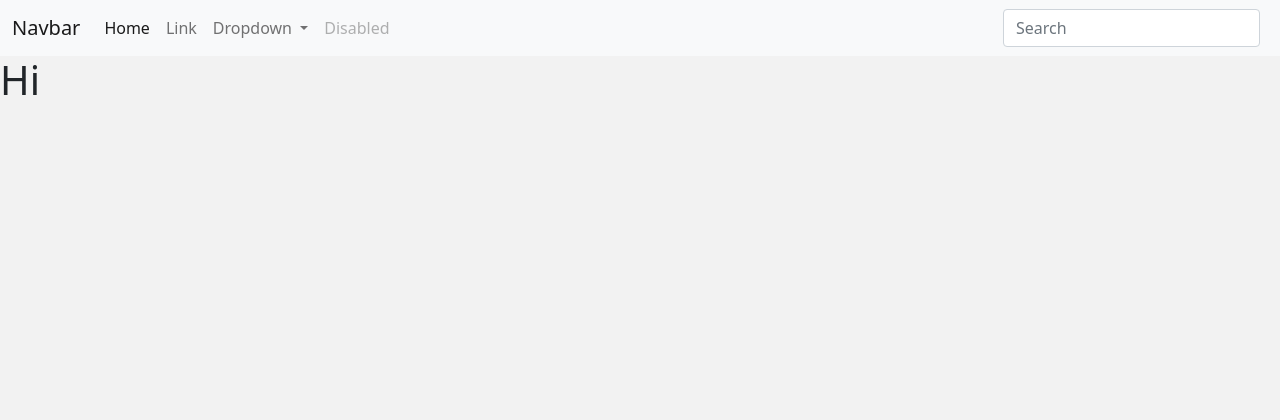
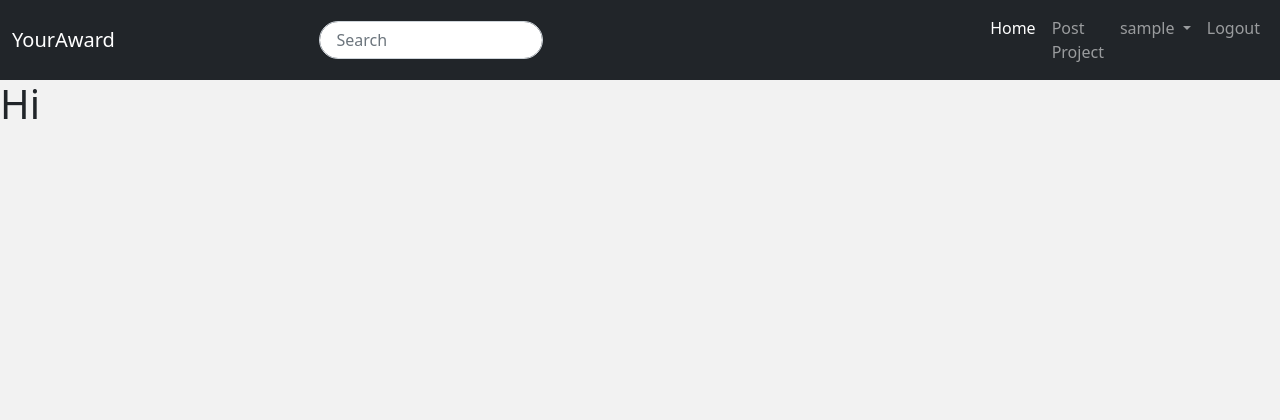
Before and after one commit to AdnanK1/quickchat, a Django app: page / in a window 1280 px wide. Shown: the top 420 px of the page. Run offline with Django 4.2, Linux system fonts and the light colour scheme; the visitor is signed in with stand-in values (Sample User, id 1); some libraries are stand-ins or nearby versions.

Commit message:
Base/templates/snippet:updated the navbar

```diff
--- a/base/templates/snippet/navbar.html
+++ b/base/templates/snippet/navbar.html
@@ -1,35 +1,37 @@
-<nav class="navbar navbar-expand-lg navbar-light bg-light">
+<nav class="navbar navbar-expand-lg navbar-dark bg-dark">
   <div class="container-fluid">
-      <a class="navbar-brand" href="#">Navbar</a>
+    <a class="navbar-brand" href="#">
+      YourAward
+    </a>
     <button class="navbar-toggler" type="button" data-bs-toggle="collapse" data-bs-target="#navbarSupportedContent" aria-controls="navbarSupportedContent" aria-expanded="false" aria-label="Toggle navigation">
       <span class="navbar-toggler-icon"></span>
     </button>
-      <div class="collapse navbar-collapse" id="navbarSupportedContent">
+    <form class="d-flex" action="{% url 'home' %}" method="GET" style="margin-left: 15%;">
+      <input class="form-control" type="search" name="q" placeholder=" Search" aria-label="Search" style="border-radius: 2cm; ">
+    </form>
+    <div class="collapse navbar-collapse" id="navbarSupportedContent" style="margin-left: 35%;">
       <ul class="navbar-nav me-auto mb-2 mb-lg-0">
         <li class="nav-item">
-            <a class="nav-link active" aria-current="page" href="#">Home</a>
+          <a class="nav-link active" aria-current="page" href="{% url 'home' %}"><i class="fa-solid fa-house"></i> Home</a>
         </li>
         <li class="nav-item">
-            <a class="nav-link" href="#">Link</a>
+          <a class="nav-link"aria-current="page" href="#"><i class="fa-solid fa-square-plus"></i> Post Project</a>
         </li>
         <li class="nav-item dropdown">
           <a class="nav-link dropdown-toggle" href="#" id="navbarDropdown" role="button" data-bs-toggle="dropdown" aria-expanded="false">
-              Dropdown
+            <i class="fa-solid fa-user-astronaut"></i> {{request.user}}
           </a>
           <ul class="dropdown-menu" aria-labelledby="navbarDropdown">
-              <li><a class="dropdown-item" href="#">Action</a></li>
-              <li><a class="dropdown-item" href="#">Another action</a></li>
-              <li><hr class="dropdown-divider"></li>
-              <li><a class="dropdown-item" href="#">Something else here</a></li>
+            <li><a class="dropdown-item" href="#">View Profile</a></li>
+            <li><a class="dropdown-item" href="#">Create Profile</a></li>
           </ul>
         </li>
         <li class="nav-item">
-            <a class="nav-link disabled">Disabled</a>
+            <a class="nav-link" href="{% url 'logout' %}"><i class="fa-solid fa-arrow-right-from-bracket"></i> Logout</a>
         </li>
+
       </ul>
-        <form class="d-flex" action="{% url 'home' %}" method="GET">
-            <input class="form-control me-2" type="search" name="q" placeholder="Search" aria-label="Search"/>
-          </form>
+
     </div>
   </div>
 </nav>
```
Lines whose indentation alone changed are shown as unchanged.
